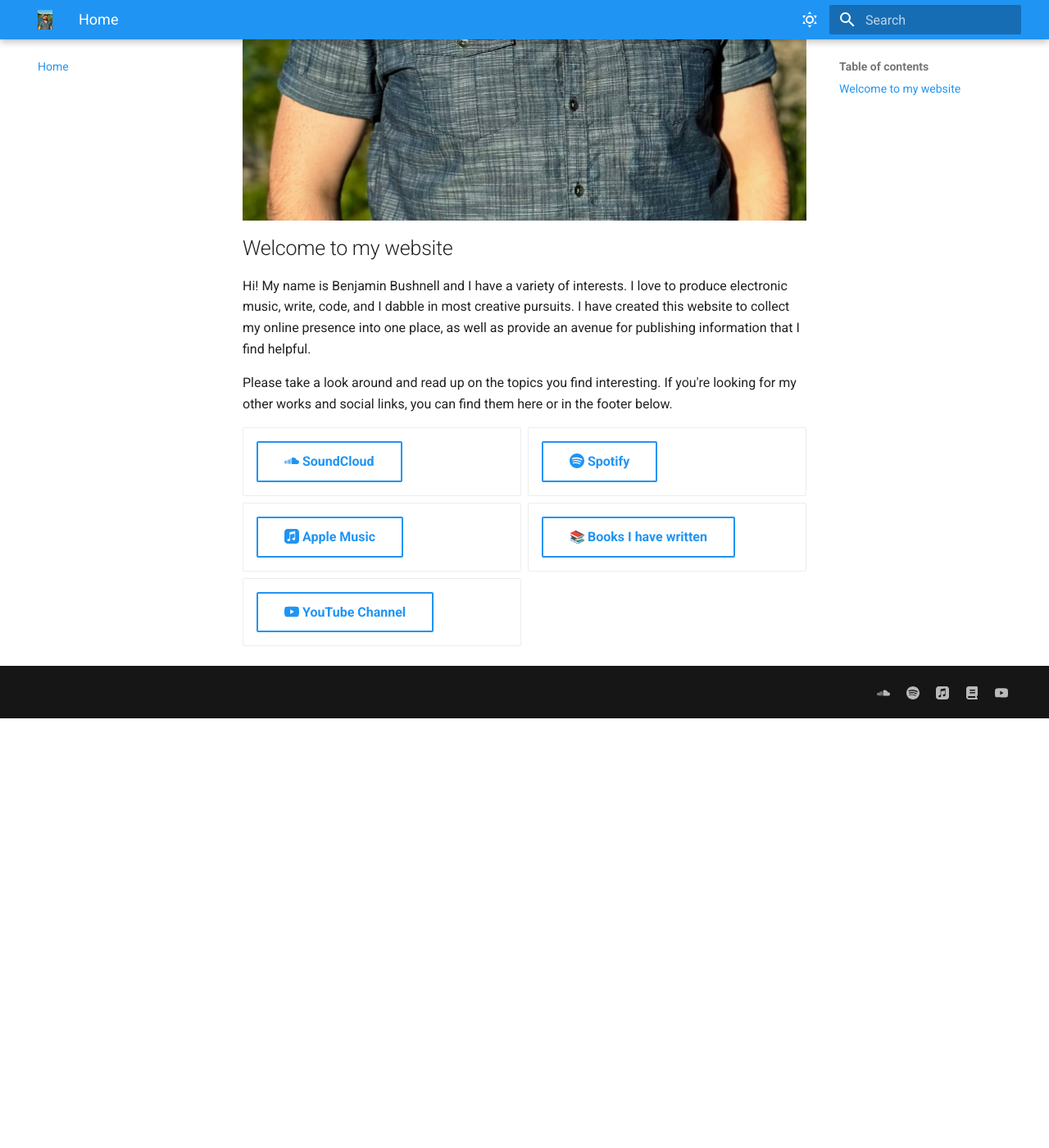
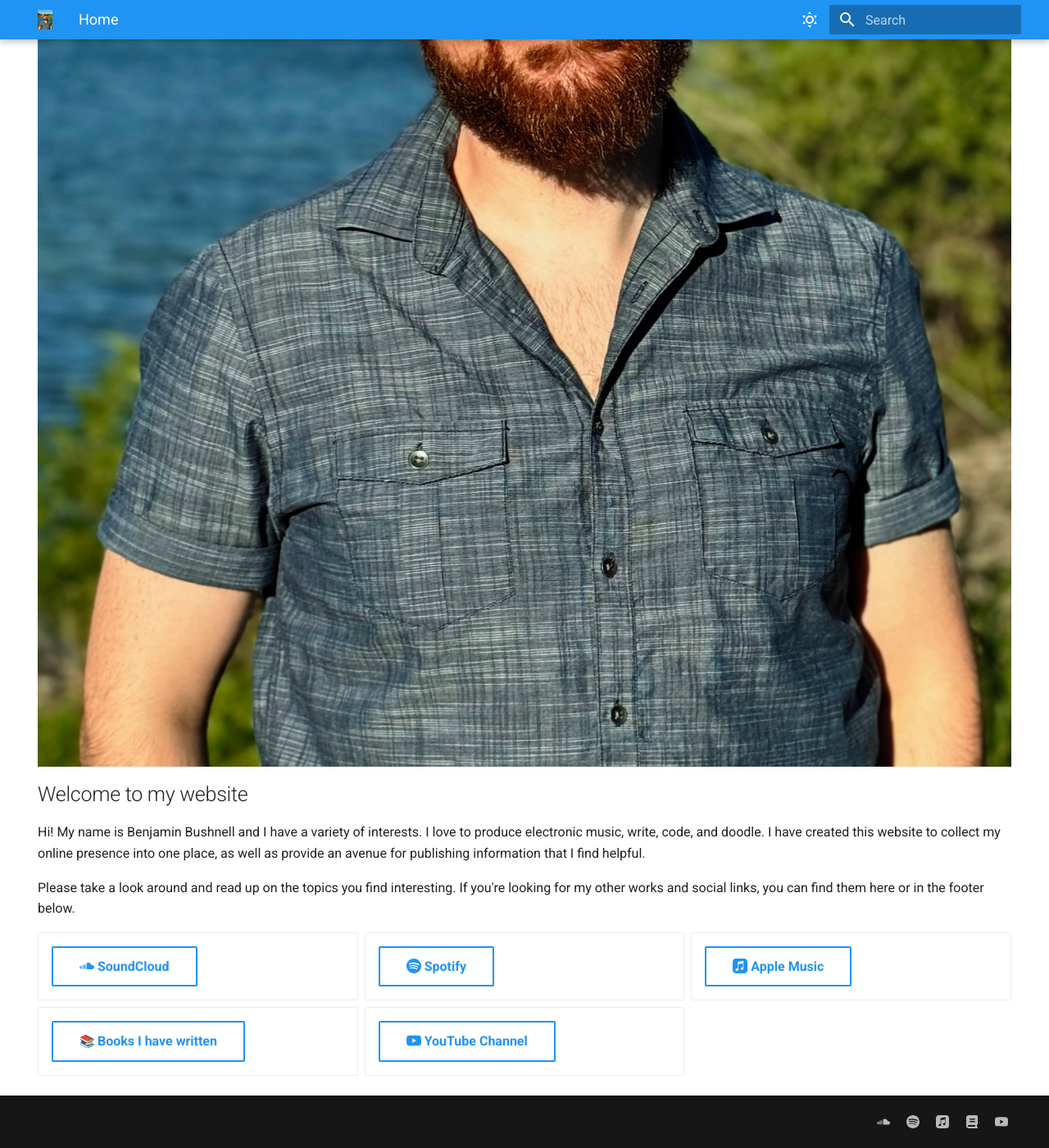
Before and after one commit to VoxideNebula/website, an MkDocs documentation site: the page built from docs/README.md, in a window 1280 px wide and 1400 px high, scrolled down 876 px. Shown: the whole window at 82% size. Built offline with MkDocs 1.6.1 and Material for MkDocs 9.7.7, drawn with Linux system fonts in a browser that asks for light colours; emoji names are drawn with the system emoji font; before the commit the page ends 1752 px from its top, so only the background shows below that.

Commit message:
update website

```diff
--- a/docs/README.md
+++ b/docs/README.md
@@ -1,13 +1,15 @@
 ---
 hide:
   - footer
+  - toc
+  - navigation
 ---
 
 ![Benjamin Bushnell](img/ben_photo.jpeg){ align=left }
 
 ## Welcome to my website
 
-Hi! My name is Benjamin Bushnell and I have a variety of interests. I love to produce electronic music, write, code, and I dabble in most creative pursuits. I have created this website to collect my online presence into one place, as well as provide an avenue for publishing information that I find helpful.
+Hi! My name is Benjamin Bushnell and I have a variety of interests. I love to produce electronic music, write, code, and doodle. I have created this website to collect my online presence into one place, as well as provide an avenue for publishing information that I find helpful.
 
 Please take a look around and read up on the topics you find interesting. If you're looking for my other works and social links, you can find them here or in the footer below.
 
```
